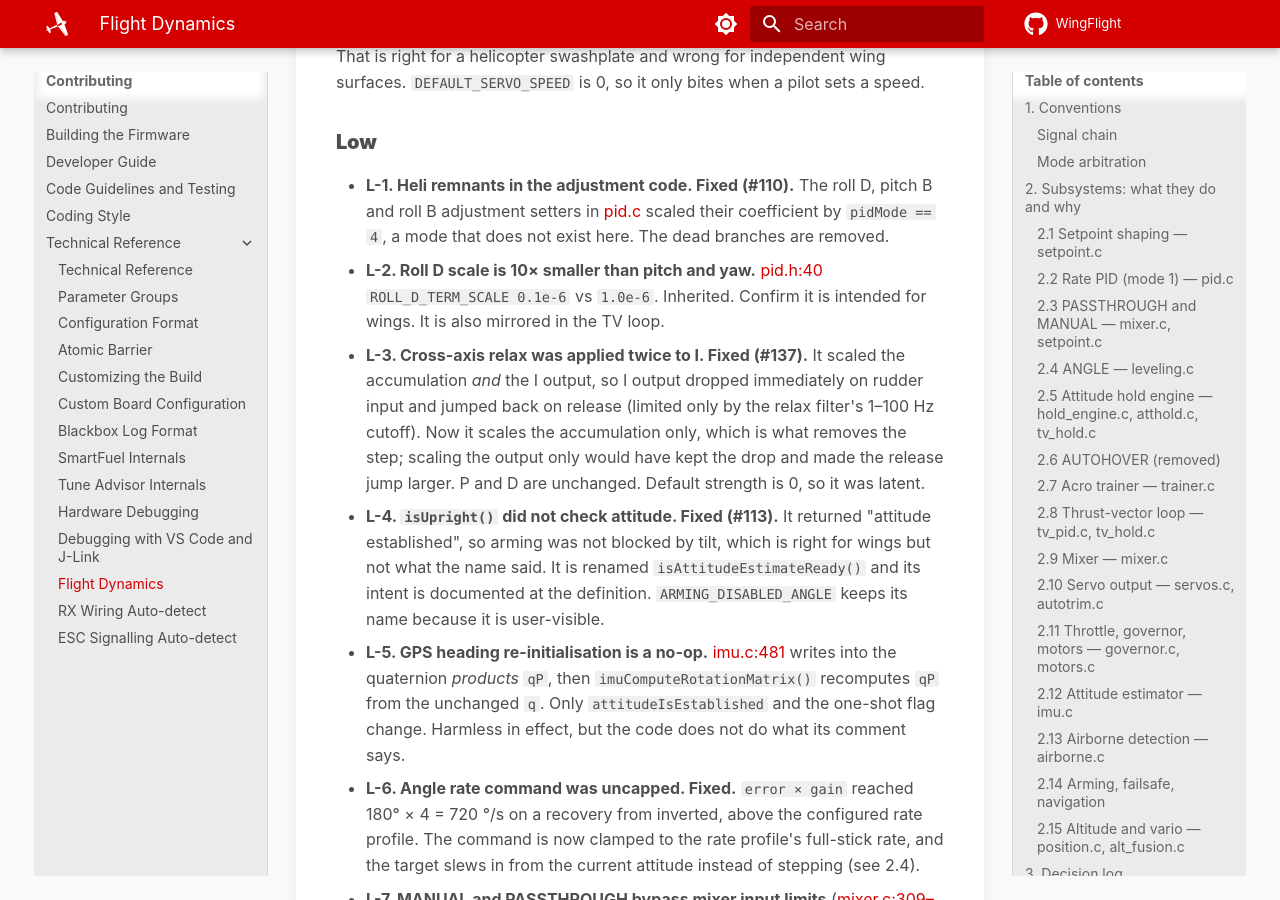
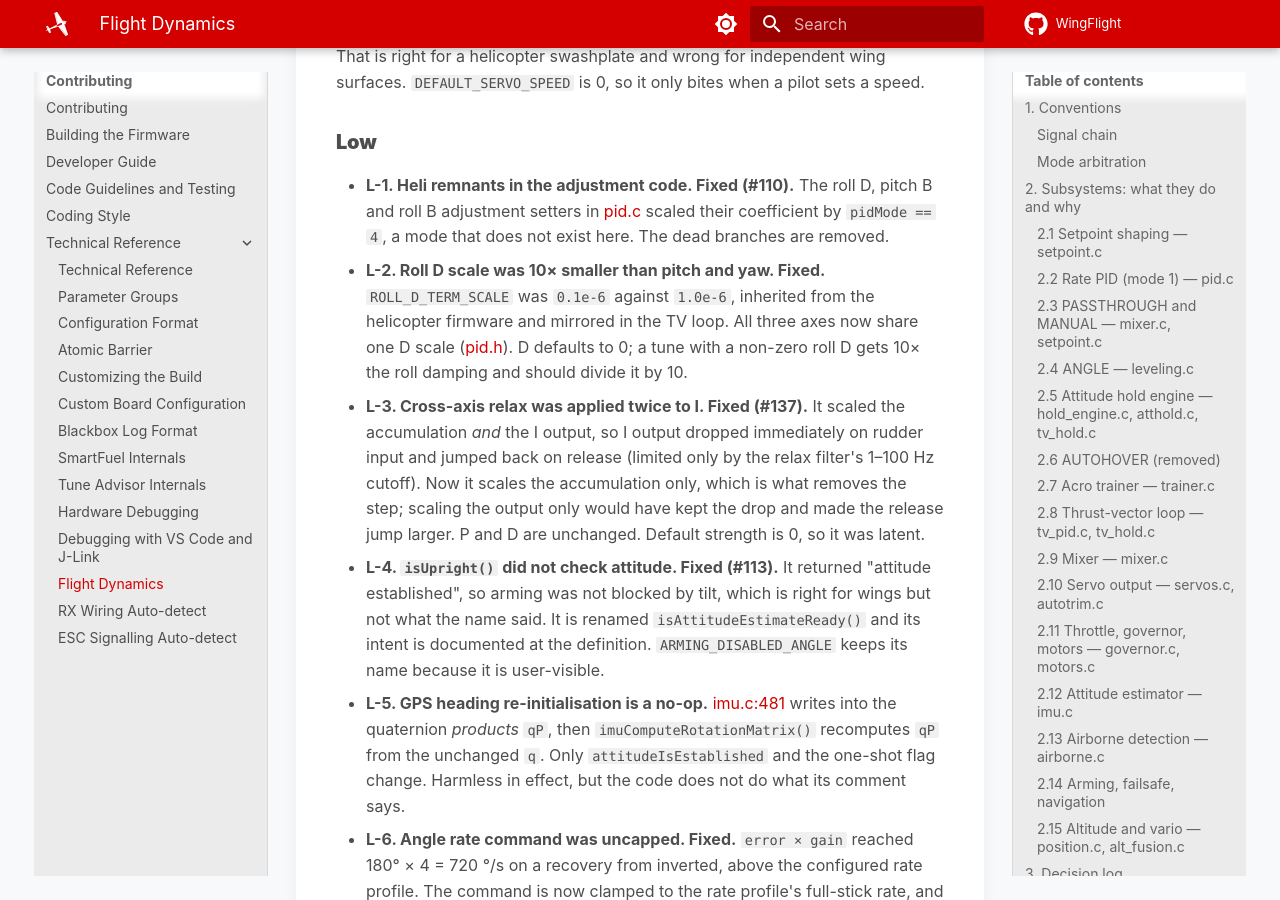
Before and after one commit to WingFlight/wingflight-docs, an MkDocs documentation site: the page built from docs/contributing/tech/flight-dynamics.md, in a window 1280 px wide and 900 px high, scrolled down 21194 px. Built offline with MkDocs 1.6.1 and Material for MkDocs 9.7.7, drawn with Linux system fonts in a browser that asks for light colours.

Commit message:
Flight dynamics: L-2 roll D scale fixed
Co-Authored-By: Claude Opus 5.5 <noreply@anthropic.com>

```diff
--- a/docs/contributing/tech/flight-dynamics.md
+++ b/docs/contributing/tech/flight-dynamics.md
@@ -342,7 +342,7 @@ MANUAL's output is `Kf · rate`. At F=100 a 400 °/s rate is full travel (defaul
 ### Low
 
 - **L-1. Heli remnants in the adjustment code. Fixed (#110).** The roll D, pitch B and roll B adjustment setters in [pid.c](https://github.com/WingFlight/wingflight-firmware/blob/master/src/main/flight/pid.c) scaled their coefficient by `pidMode == 4`, a mode that does not exist here. The dead branches are removed.
-- **L-2. Roll D scale is 10× smaller than pitch and yaw.** [pid.h:40](https://github.com/WingFlight/wingflight-firmware/blob/master/src/main/flight/pid.h#L40) `ROLL_D_TERM_SCALE 0.1e-6` vs `1.0e-6`. Inherited. Confirm it is intended for wings. It is also mirrored in the TV loop.
+- **L-2. Roll D scale was 10× smaller than pitch and yaw. Fixed.** `ROLL_D_TERM_SCALE` was `0.1e-6` against `1.0e-6`, inherited from the helicopter firmware and mirrored in the TV loop. All three axes now share one D scale ([pid.h](https://github.com/WingFlight/wingflight-firmware/blob/master/src/main/flight/pid.h)). D defaults to 0; a tune with a non-zero roll D gets 10× the roll damping and should divide it by 10.
 - **L-3. Cross-axis relax was applied twice to I. Fixed (#137).** It scaled the accumulation *and* the I output, so I output dropped immediately on rudder input and jumped back on release (limited only by the relax filter's 1–100 Hz cutoff). Now it scales the accumulation only, which is what removes the step; scaling the output only would have kept the drop and made the release jump larger. P and D are unchanged. Default strength is 0, so it was latent.
 - **L-4. `isUpright()` did not check attitude. Fixed (#113).** It returned "attitude established", so arming was not blocked by tilt, which is right for wings but not what the name said. It is renamed `isAttitudeEstimateReady()` and its intent is documented at the definition. `ARMING_DISABLED_ANGLE` keeps its name because it is user-visible.
 - **L-5. GPS heading re-initialisation is a no-op.** [imu.c:481](https://github.com/WingFlight/wingflight-firmware/blob/master/src/main/flight/imu.c#L481) writes into the quaternion *products* `qP`, then `imuComputeRotationMatrix()` recomputes `qP` from the unchanged `q`. Only `attitudeIsEstablished` and the one-shot flag change. Harmless in effect, but the code does not do what its comment says.
```
